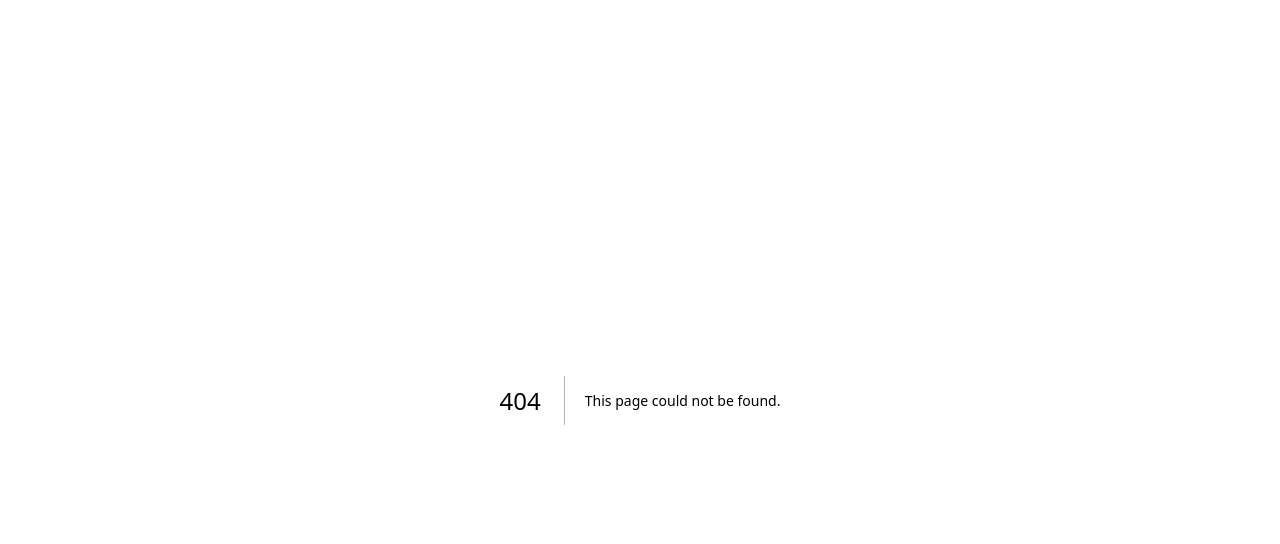
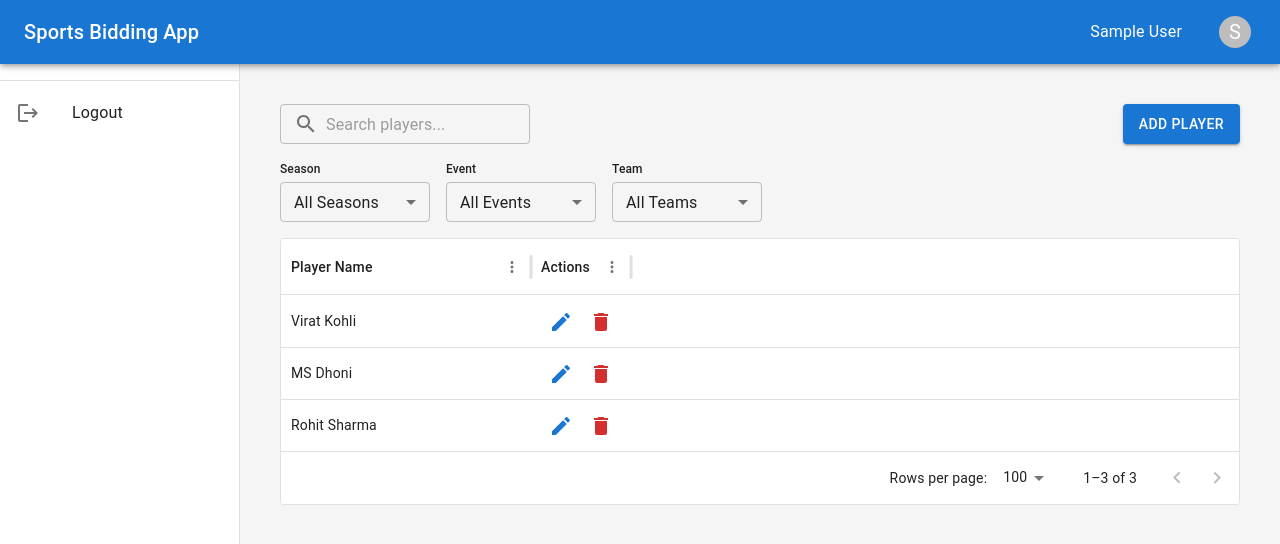
Before and after one commit to jibingzeropixels/auction_app_web, a Next.js app: page /dashboard/players in a window 1280 px wide. Before the commit this address had no page. Shown: the top 544 px of the page. Built offline with nearby package versions, Linux system fonts and the light colour scheme; sample sign-in values are in the browser's storage.

Commit message:
added players tab

```diff
--- a/src/app/dashboard/layout.tsx
+++ b/src/app/dashboard/layout.tsx
@@ -1,9 +1,9 @@
 // src/app/dashboard/layout.tsx
-'use client';
+"use client";
 
-import { ReactNode, useEffect, useState } from 'react';
-import { useRouter } from 'next/navigation';
-import { useAuth } from '@/context/auth-context';
+import { ReactNode, useEffect, useState } from "react";
+import { useRouter } from "next/navigation";
+import { useAuth } from "@/context/auth-context";
 import {
   AppBar,
   Box,
@@ -19,36 +19,41 @@ import {
   IconButton,
   Avatar,
   Menu,
-  MenuItem
-} from '@mui/material';
-import DashboardIcon from '@mui/icons-material/Dashboard';
-import CalendarViewMonthIcon from '@mui/icons-material/CalendarViewMonth';
-import EventIcon from '@mui/icons-material/Event';
-import GroupsIcon from '@mui/icons-material/Groups';
-import PersonIcon from '@mui/icons-material/Person';
-import LogoutIcon from '@mui/icons-material/Logout';
+  MenuItem,
+} from "@mui/material";
+import DashboardIcon from "@mui/icons-material/Dashboard";
+import CalendarViewMonthIcon from "@mui/icons-material/CalendarViewMonth";
+import EventIcon from "@mui/icons-material/Event";
+import GroupsIcon from "@mui/icons-material/Groups";
+import PersonIcon from "@mui/icons-material/Person";
+import LogoutIcon from "@mui/icons-material/Logout";
 
 const drawerWidth = 240;
 
 // Define navigation items by role
 const navigationItems = {
   superAdmin: [
-    { name: 'Dashboard', icon: <DashboardIcon />, path: '/dashboard' },
-    { name: 'Seasons', icon: <CalendarViewMonthIcon />, path: '/dashboard/seasons' },
-    { name: 'Events', icon: <EventIcon />, path: '/dashboard/events' },
-    { name: 'Teams', icon: <GroupsIcon />, path: '/dashboard/teams' },
+    { name: "Dashboard", icon: <DashboardIcon />, path: "/dashboard" },
+    {
+      name: "Seasons",
+      icon: <CalendarViewMonthIcon />,
+      path: "/dashboard/seasons",
+    },
+    { name: "Events", icon: <EventIcon />, path: "/dashboard/events" },
+    { name: "Teams", icon: <GroupsIcon />, path: "/dashboard/teams" },
+    { name: "Players", icon: <PersonIcon />, path: "/dashboard/players" },
   ],
   eventAdmin: [
-    { name: 'Dashboard', icon: <DashboardIcon />, path: '/dashboard' },
-    { name: 'My Event', icon: <EventIcon />, path: '/dashboard/my-event' },
-    { name: 'Teams', icon: <GroupsIcon />, path: '/dashboard/teams' },
-    { name: 'Players', icon: <PersonIcon />, path: '/dashboard/players' },
+    { name: "Dashboard", icon: <DashboardIcon />, path: "/dashboard" },
+    { name: "My Event", icon: <EventIcon />, path: "/dashboard/my-event" },
+    { name: "Teams", icon: <GroupsIcon />, path: "/dashboard/teams" },
+    { name: "Players", icon: <PersonIcon />, path: "/dashboard/players" },
   ],
   teamRepresentative: [
-    { name: 'Dashboard', icon: <DashboardIcon />, path: '/dashboard' },
-    { name: 'My Team', icon: <GroupsIcon />, path: '/dashboard/my-team' },
-    { name: 'Auction', icon: <EventIcon />, path: '/dashboard/auction' },
-  ]
+    { name: "Dashboard", icon: <DashboardIcon />, path: "/dashboard" },
+    { name: "My Team", icon: <GroupsIcon />, path: "/dashboard/my-team" },
+    { name: "Auction", icon: <EventIcon />, path: "/dashboard/auction" },
+  ],
 };
 
 export default function DashboardLayout({ children }: { children: ReactNode }) {
@@ -68,9 +73,9 @@ export default function DashboardLayout({ children }: { children: ReactNode }) {
 
     // Otherwise check localStorage
     try {
-      const storedUserJSON = localStorage.getItem('user');
+      const storedUserJSON = localStorage.getItem("user");
       if (!storedUserJSON) {
-        router.push('/login');
+        router.push("/login");
         return;
       }
 
@@ -80,8 +85,8 @@ export default function DashboardLayout({ children }: { children: ReactNode }) {
       login(storedUser); // This ensures the context is updated
       setIsLoading(false);
     } catch (error) {
-      console.error('Error parsing user data', error);
-      router.push('/login');
+      console.error("Error parsing user data", error);
+      router.push("/login");
     }
   }, [user, login, router]);
 
@@ -99,13 +104,20 @@ export default function DashboardLayout({ children }: { children: ReactNode }) {
   const handleLogout = () => {
     handleMenuClose();
     logout();
-    router.push('/login');
+    router.push("/login");
   };
 
   // Show loading state
   if (isLoading || !userData) {
     return (
-      <Box sx={{ display: 'flex', justifyContent: 'center', alignItems: 'center', height: '100vh' }}>
+      <Box
+        sx={{
+          display: "flex",
+          justifyContent: "center",
+          alignItems: "center",
+          height: "100vh",
+        }}
+      >
         <Typography>Loading...</Typography>
       </Box>
     );
@@ -116,13 +128,16 @@ export default function DashboardLayout({ children }: { children: ReactNode }) {
   const navItems = navigationItems[userRole] || [];
 
   return (
-    <Box sx={{ display: 'flex' }}>
-      <AppBar position="fixed" sx={{ zIndex: (theme) => theme.zIndex.drawer + 1 }}>
-        <Toolbar sx={{ justifyContent: 'space-between' }}>
+    <Box sx={{ display: "flex" }}>
+      <AppBar
+        position="fixed"
+        sx={{ zIndex: (theme) => theme.zIndex.drawer + 1 }}
+      >
+        <Toolbar sx={{ justifyContent: "space-between" }}>
           <Typography variant="h6" noWrap component="div">
             Sports Bidding App
           </Typography>
-          <Box sx={{ display: 'flex', alignItems: 'center' }}>
+          <Box sx={{ display: "flex", alignItems: "center" }}>
             <Typography variant="body1" sx={{ mr: 2 }}>
               {userData.name}
             </Typography>
@@ -141,13 +156,13 @@ export default function DashboardLayout({ children }: { children: ReactNode }) {
               id="menu-appbar"
               anchorEl={anchorEl}
               anchorOrigin={{
-                vertical: 'top',
-                horizontal: 'right',
+                vertical: "top",
+                horizontal: "right",
               }}
               keepMounted
               transformOrigin={{
-                vertical: 'top',
-                horizontal: 'right',
+                vertical: "top",
+                horizontal: "right",
               }}
               open={Boolean(anchorEl)}
               onClose={handleMenuClose}
@@ -163,18 +178,19 @@ export default function DashboardLayout({ children }: { children: ReactNode }) {
         sx={{
           width: drawerWidth,
           flexShrink: 0,
-          [`& .MuiDrawer-paper`]: { width: drawerWidth, boxSizing: 'border-box' },
+          [`& .MuiDrawer-paper`]: {
+            width: drawerWidth,
+            boxSizing: "border-box",
+          },
         }}
       >
         <Toolbar />
-        <Box sx={{ overflow: 'auto' }}>
+        <Box sx={{ overflow: "auto" }}>
           <List>
             {navItems.map((item) => (
               <ListItem key={item.name} disablePadding>
                 <ListItemButton onClick={() => router.push(item.path)}>
-                  <ListItemIcon>
-                    {item.icon}
-                  </ListItemIcon>
+                  <ListItemIcon>{item.icon}</ListItemIcon>
                   <ListItemText primary={item.name} />
                 </ListItemButton>
               </ListItem>
--- /dev/null
+++ b/src/app/dashboard/players/page.tsx
@@ -0,0 +1,291 @@
+"use client";
+
+import React, { useState } from "react";
+import { useRouter } from "next/navigation";
+import { DataGrid, GridColDef } from "@mui/x-data-grid";
+import {
+  Button,
+  Box,
+  Dialog,
+  DialogTitle,
+  DialogContent,
+  DialogActions,
+  Typography,
+  IconButton,
+  TextField,
+  InputAdornment,
+  Select,
+  MenuItem,
+  FormControl,
+} from "@mui/material";
+import EditIcon from "@mui/icons-material/Edit";
+import DeleteIcon from "@mui/icons-material/Delete";
+import SearchIcon from "@mui/icons-material/Search";
+
+const seasons = [
+  { id: 1, name: "2025-2026" },
+  { id: 2, name: "2026-2027" },
+];
+
+const events = [
+  { id: 1, name: "Men's Cricket", seasonId: 1 },
+  { id: 2, name: "Women's Cricket", seasonId: 1 },
+  { id: 3, name: "Junior Cricket", seasonId: 2 },
+];
+
+const teams = [
+  { id: 1, name: "Mumbai Indians", eventId: 1 },
+  { id: 2, name: "CSK", eventId: 1 },
+  { id: 3, name: "RCB", eventId: 2 },
+];
+
+const initialRows = [
+  { id: 1, name: "Virat Kohli", teamId: 1 },
+  { id: 2, name: "MS Dhoni", teamId: 2 },
+  { id: 3, name: "Rohit Sharma", teamId: 3 },
+];
+
+export default function PlayersPage() {
+  const router = useRouter();
+  const [searchTerm, setSearchTerm] = useState("");
+  const [selectedSeason, setSelectedSeason] = useState<number | "all">("all");
+  const [selectedEvent, setSelectedEvent] = useState<number | "all">("all");
+  const [selectedTeam, setSelectedTeam] = useState<number | "all">("all");
+  const [filteredRows, setFilteredRows] = useState(initialRows);
+  const [openDeleteDialog, setOpenDeleteDialog] = useState(false);
+  const [selectedPlayer, setSelectedPlayer] = useState<{
+    id: number;
+    name: string;
+  } | null>(null);
+
+  const handleSearch = (event: React.ChangeEvent<HTMLInputElement>) => {
+    const value = event.target.value.toLowerCase();
+    setSearchTerm(value);
+    filterData(selectedSeason, selectedEvent, selectedTeam, value);
+  };
+
+  const handleSeasonChange = (event: any) => {
+    setSelectedSeason(event.target.value);
+    setSelectedEvent("all");
+    setSelectedTeam("all");
+    filterData(event.target.value, "all", "all", searchTerm);
+  };
+
+  const handleEventChange = (event: any) => {
+    setSelectedEvent(event.target.value);
+    setSelectedTeam("all");
+    filterData(selectedSeason, event.target.value, "all", searchTerm);
+  };
+
+  const handleTeamChange = (event: any) => {
+    setSelectedTeam(event.target.value);
+    filterData(selectedSeason, selectedEvent, event.target.value, searchTerm);
+  };
+
+  const filterData = (
+    seasonId: number | "all",
+    eventId: number | "all",
+    teamId: number | "all",
+    search: string
+  ) => {
+    const filtered = initialRows.filter((row) => {
+      const team = teams.find((t) => t.id === row.teamId);
+      const event = events.find((e) => e.id === team?.eventId);
+      const season = seasons.find((s) => s.id === event?.seasonId);
+
+      return (
+        (seasonId === "all" || season?.id === seasonId) &&
+        (eventId === "all" || event?.id === eventId) &&
+        (teamId === "all" || team?.id === teamId) &&
+        row.name.toLowerCase().includes(search)
+      );
+    });
+    setFilteredRows(filtered);
+  };
+
+  const handleEdit = (playerId: number) => {
+    router.push(`/dashboard/players/add?edit=${playerId}`);
+  };
+
+  const handleDeleteClick = (player: { id: number; name: string }) => {
+    setSelectedPlayer(player);
+    setOpenDeleteDialog(true);
+  };
+
+  const confirmDelete = () => {
+    if (selectedPlayer) {
+      console.log(`Deleting player ${selectedPlayer.id}`);
+      // TODO: Add actual delete logic here
+    }
+    setOpenDeleteDialog(false);
+    setSelectedPlayer(null);
+  };
+
+  const columns: GridColDef[] = [
+    { field: "name", headerName: "Player Name", width: 250 },
+    {
+      field: "actions",
+      headerName: "Actions",
+      width: 100,
+      renderCell: (params) => (
+        <Box>
+          <IconButton
+            onClick={(event) => {
+              event.stopPropagation();
+              handleEdit(params.row.id);
+            }}
+            color="primary"
+          >
+            <EditIcon />
+          </IconButton>
+          <IconButton
+            onClick={(event) => {
+              event.stopPropagation();
+              handleDeleteClick(params.row);
+            }}
+            color="error"
+          >
+            <DeleteIcon />
+          </IconButton>
+        </Box>
+      ),
+    },
+  ];
+
+  return (
+    <Box sx={{ width: "100%", p: 2 }}>
+      {/* Search Bar & Add Player Button */}
+      <Box
+        sx={{
+          display: "flex",
+          justifyContent: "space-between",
+          alignItems: "center",
+          mb: 2,
+        }}
+      >
+        <TextField
+          variant="outlined"
+          placeholder="Search players..."
+          size="small"
+          sx={{ width: 250 }}
+          value={searchTerm}
+          onChange={handleSearch}
+          InputProps={{
+            startAdornment: (
+              <InputAdornment position="start">
+                <SearchIcon />
+              </InputAdornment>
+            ),
+          }}
+        />
+
+        <Button
+          variant="contained"
+          color="primary"
+          sx={{ height: 40 }}
+          onClick={() => router.push("/dashboard/players/add")}
+        >
+          Add Player
+        </Button>
+      </Box>
+
+      {/* Dropdown Filters */}
+      <Box sx={{ display: "flex", gap: 2, mb: 2 }}>
+        <Box>
+          <Typography sx={{ mb: 0.5, fontSize: 12, fontWeight: 500 }}>
+            Season
+          </Typography>
+          <FormControl sx={{ minWidth: 150 }}>
+            <Select
+              value={selectedSeason}
+              onChange={handleSeasonChange}
+              sx={{ height: 40 }}
+            >
+              <MenuItem value="all">All Seasons</MenuItem>
+              {seasons.map((season) => (
+                <MenuItem key={season.id} value={season.id}>
+                  {season.name}
+                </MenuItem>
+              ))}
+            </Select>
+          </FormControl>
+        </Box>
+
+        <Box>
+          <Typography sx={{ mb: 0.5, fontSize: 12, fontWeight: 500 }}>
+            Event
+          </Typography>
+          <FormControl sx={{ minWidth: 150 }}>
+            <Select
+              value={selectedEvent}
+              onChange={handleEventChange}
+              sx={{ height: 40 }}
+            >
+              <MenuItem value="all">All Events</MenuItem>
+              {events.map((event) => (
+                <MenuItem key={event.id} value={event.id}>
+                  {event.name}
+                </MenuItem>
+              ))}
+            </Select>
+          </FormControl>
+        </Box>
+
+        <Box>
+          <Typography sx={{ mb: 0.5, fontSize: 12, fontWeight: 500 }}>
+            Team
+          </Typography>
+          <FormControl sx={{ minWidth: 150 }}>
+            <Select
+              value={selectedTeam}
+              onChange={handleTeamChange}
+              sx={{ height: 40 }}
+            >
+              <MenuItem value="all">All Teams</MenuItem>
+              {teams.map((team) => (
+                <MenuItem key={team.id} value={team.id}>
+                  {team.name}
+                </MenuItem>
+              ))}
+            </Select>
+          </FormControl>
+        </Box>
+      </Box>
+
+      {/* Data Grid */}
+      <DataGrid
+        rows={filteredRows}
+        columns={columns}
+        sx={{
+          bgcolor: "white",
+          "& .MuiDataGrid-cell": { bgcolor: "white" },
+          "& .MuiDataGrid-columnHeaders": {
+            bgcolor: "white",
+            fontWeight: "bold",
+          },
+          "& .MuiDataGrid-footerContainer": { bgcolor: "white" },
+        }}
+      />
+
+      {/* Delete Confirmation Dialog */}
+      <Dialog
+        open={openDeleteDialog}
+        onClose={() => setOpenDeleteDialog(false)}
+      >
+        <DialogTitle>Confirm Delete</DialogTitle>
+        <DialogContent>
+          <Typography>
+            Are you sure you want to delete{" "}
+            <strong>{selectedPlayer?.name}</strong>?
+          </Typography>
+        </DialogContent>
+        <DialogActions>
+          <Button onClick={() => setOpenDeleteDialog(false)}>Cancel</Button>
+          <Button onClick={confirmDelete} color="error">
+            Delete
+          </Button>
+        </DialogActions>
+      </Dialog>
+    </Box>
+  );
+}
```
